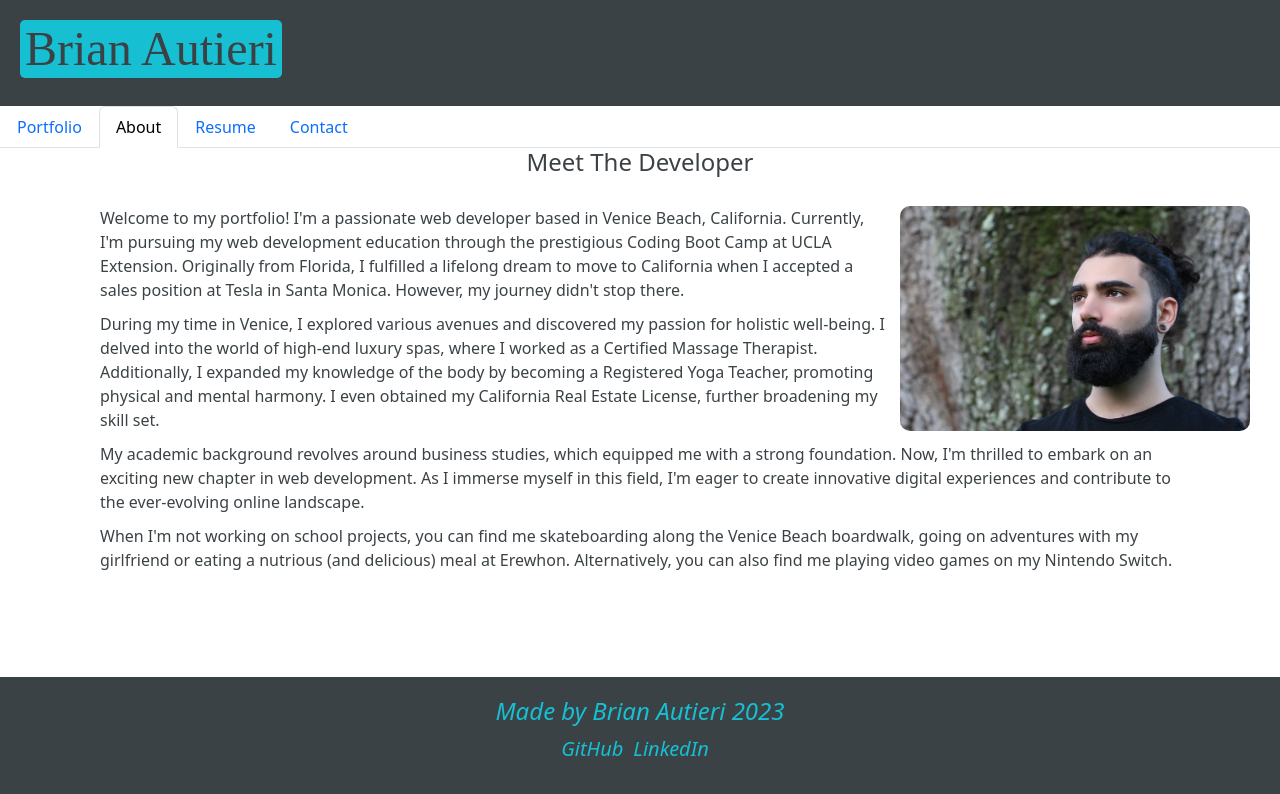
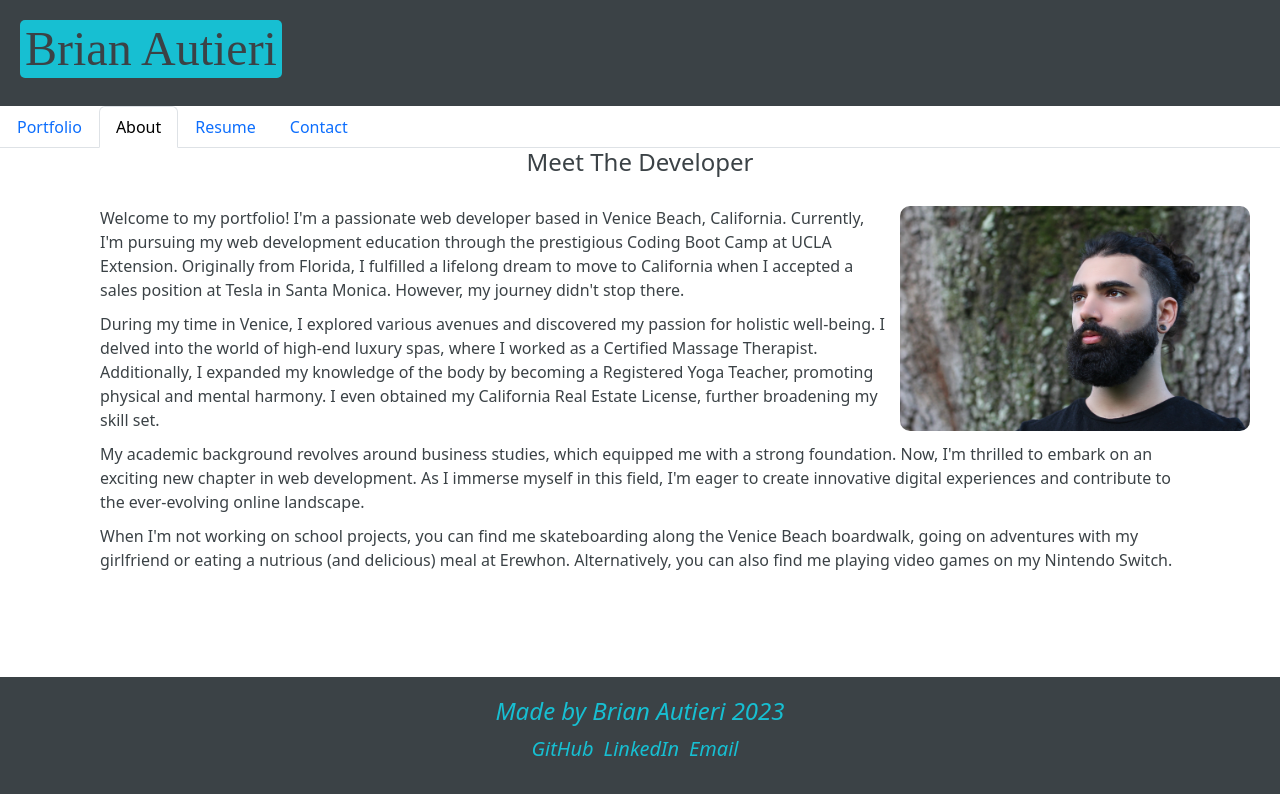
Before and after one commit to Brian-Autieri/react-portfolio, a React (Create React App) app: page / in a window 1280 px wide. Shown: the top 794 px of the page. Built offline with nearby package versions, Linux system fonts and the light colour scheme.

Commit message:
Update README.md file

```diff
--- a/src/components/Footer.js
+++ b/src/components/Footer.js
@@ -9,6 +9,7 @@ export default function Footer() {
             <p>
         <a href="https://www.google.com" target="_blank">GitHub</a>
         <a href="https://www.google.com" target="_blank">LinkedIn</a>
+        <a href="mailto:brian.autieri@icloud.com">Email</a>
         </p>
         </div>
         </footer>
```
Also changed, not shown: 1 other file (tests, documents, lock files or other folders).
